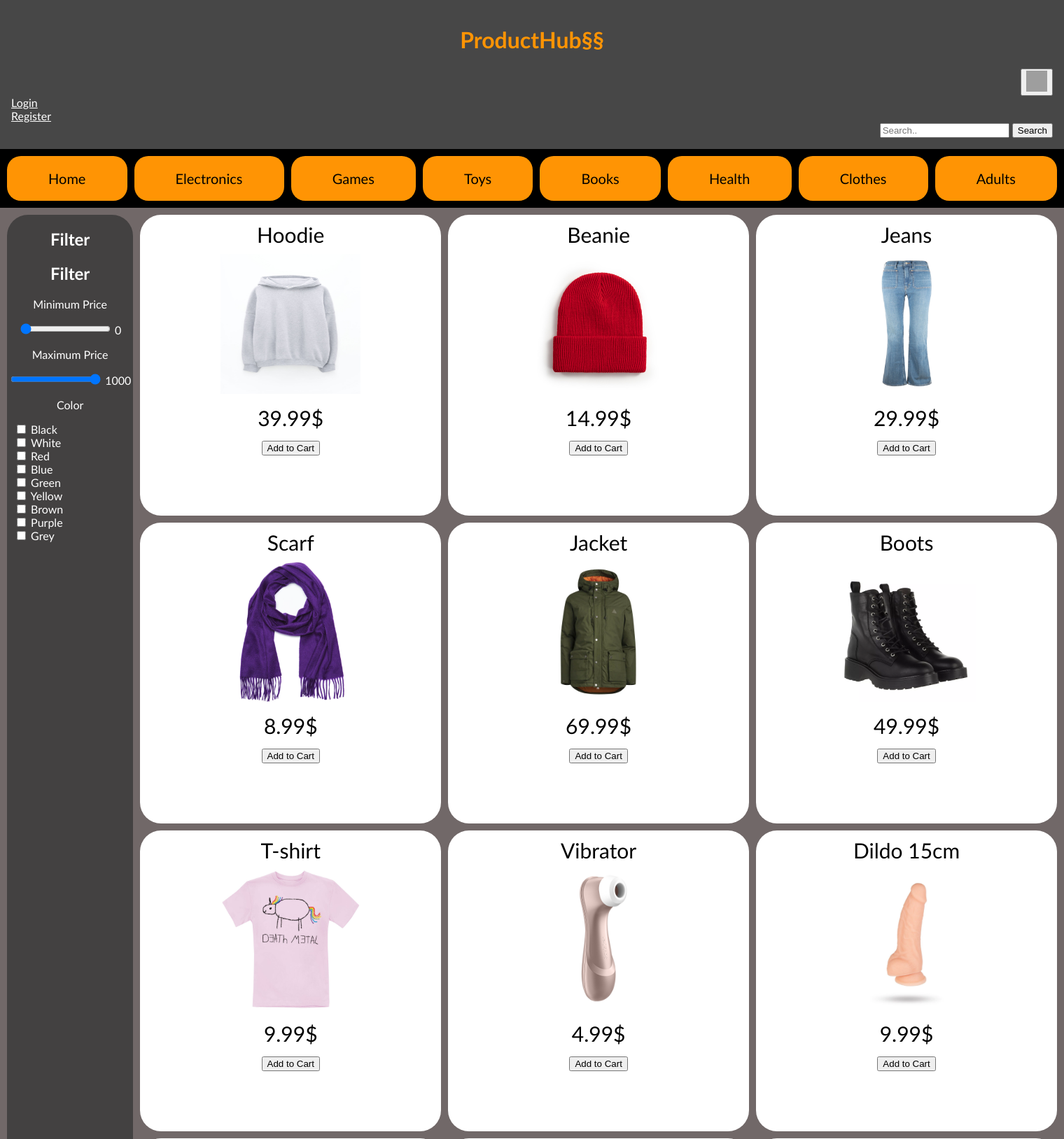
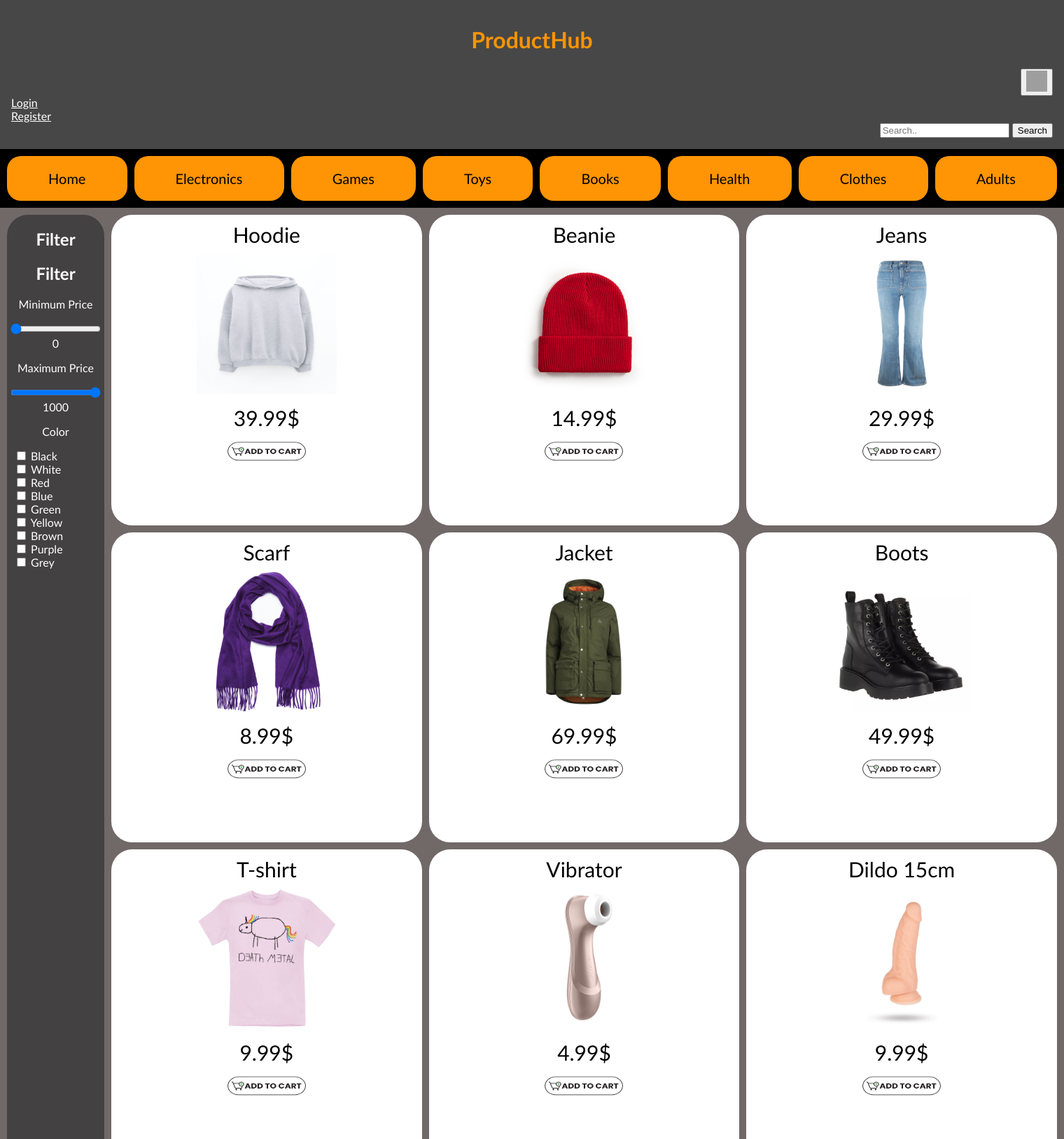
Before and after one commit to DBGY-Nacka/projekt-1-tital00s-kalle, a Flask app: page / in a window 1520 px wide. Shown: the top 1628 px of the page at 70% size. Run offline with Flask 3, Linux system fonts and the light colour scheme; data comes from the database, SQL or seed files in the repository; grey boxes are pictures that could not be loaded.

Commit message:
fsfb knapp

```diff
--- a/templates/index.html
+++ b/templates/index.html
@@ -12,7 +12,7 @@
 </head>
 <body>
     <header>
-        <h1>ProductHub§§
+        <h1>ProductHub
             <style>
                 h1 {color: #ff9404;}
             </style>
@@ -132,7 +132,16 @@
                 <img src="{{ path[2] }}" alt="Image not found">
                 <div>{{ path[1] }}&#36;</div>
                 <!-- Adjust the onclick event to pass item details -->
-                <button onclick="addToCart('{{ path[0] }}', '{{ path[3] }}', '{{ path[1] }}')" class="add-to-cart-button">Add to Cart</button>
+                <button onclick="addToCart('{{ path[0] }}', '{{ path[3] }}', '{{ path[1] }}')" class="add-to-cart-button">
+                <img src="static\icons\add-to-cart-icon-add-to-card-button-on-transparent-background-free-png.webp"
+                alt="Add to cart" style="width: 120px; height: 60px;">
+                <style>
+                    .add-to-cart-button {
+                        border: none;
+                        background-color: white;
+                    }
+                </style>
+                </button>
             </div>
             {% endfor %}
 
```
